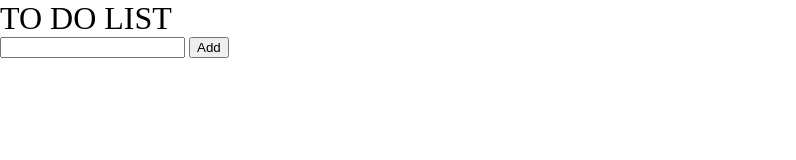
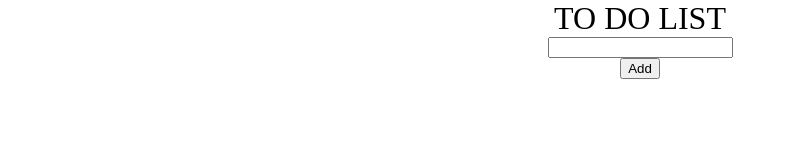
Before and after one commit to BenBenharrat/livraison04---toDoList-JS, a plain HTML site: page index.html in a window 1280 px wide. Shown: the whole page, without its empty margins (0-796 px from the left). Drawn offline with Linux system fonts and the light colour scheme.

Commit message:
added body main rules

```diff
--- a/script.js
+++ b/script.js
@@ -41,9 +41,7 @@ function addNewItemInToDoList() {
         input.value = "";
     }
 
-function strikethroughCompletedTask(strike) {
-    if
-}
+
 button.addEventListener("click", addNewItemInToDoList);
 
 input.addEventListener("keypress", getInputValueEnter);
--- a/style.css
+++ b/style.css
@@ -24,4 +24,11 @@ html {
     height: auto;
   }
 
-  /*
+  /* BODY RULES */
+
+  body {
+      display: flex;
+      flex-direction: column;
+      align-items: center;
+      width: 100%;
+  }
```
